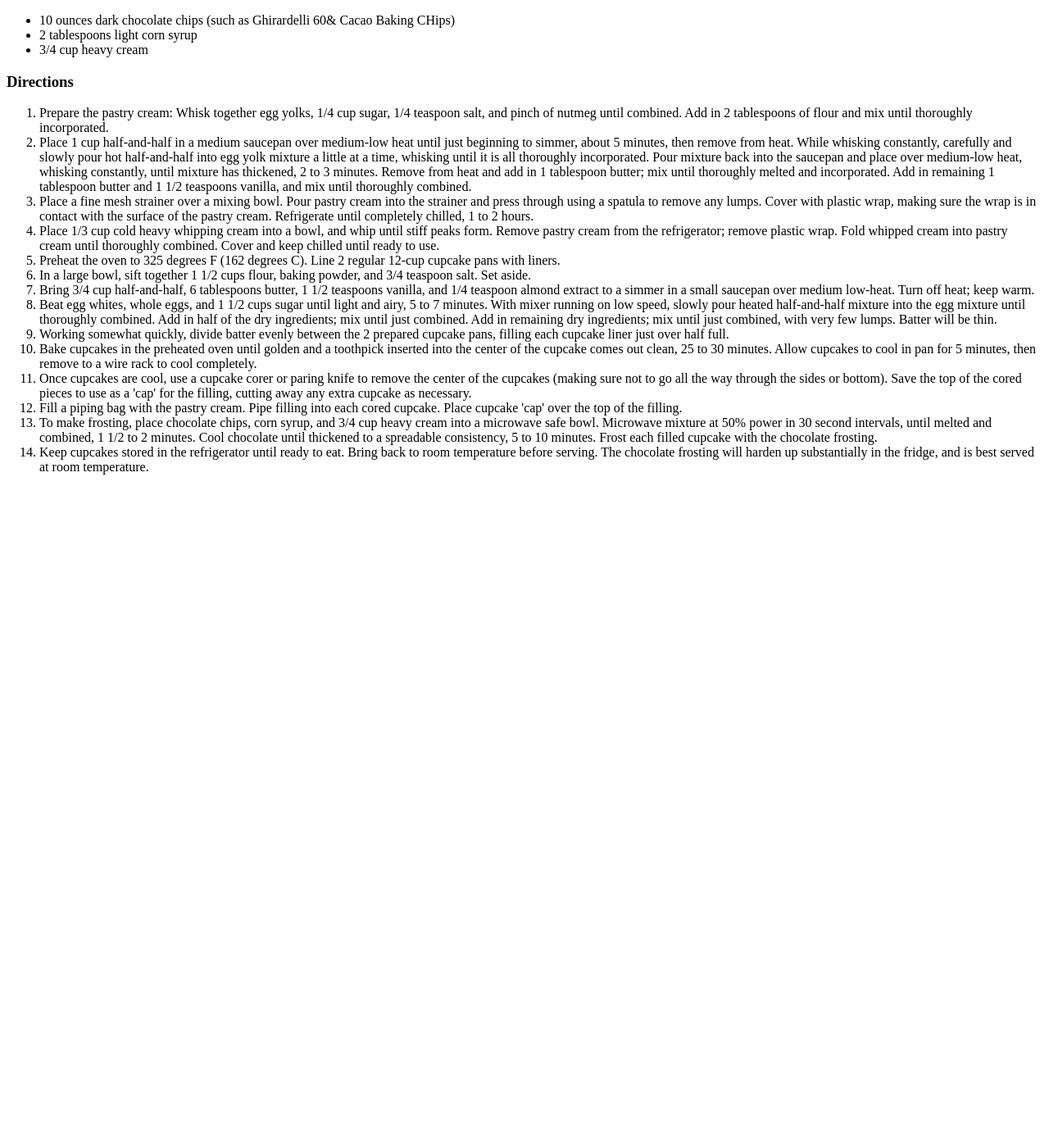
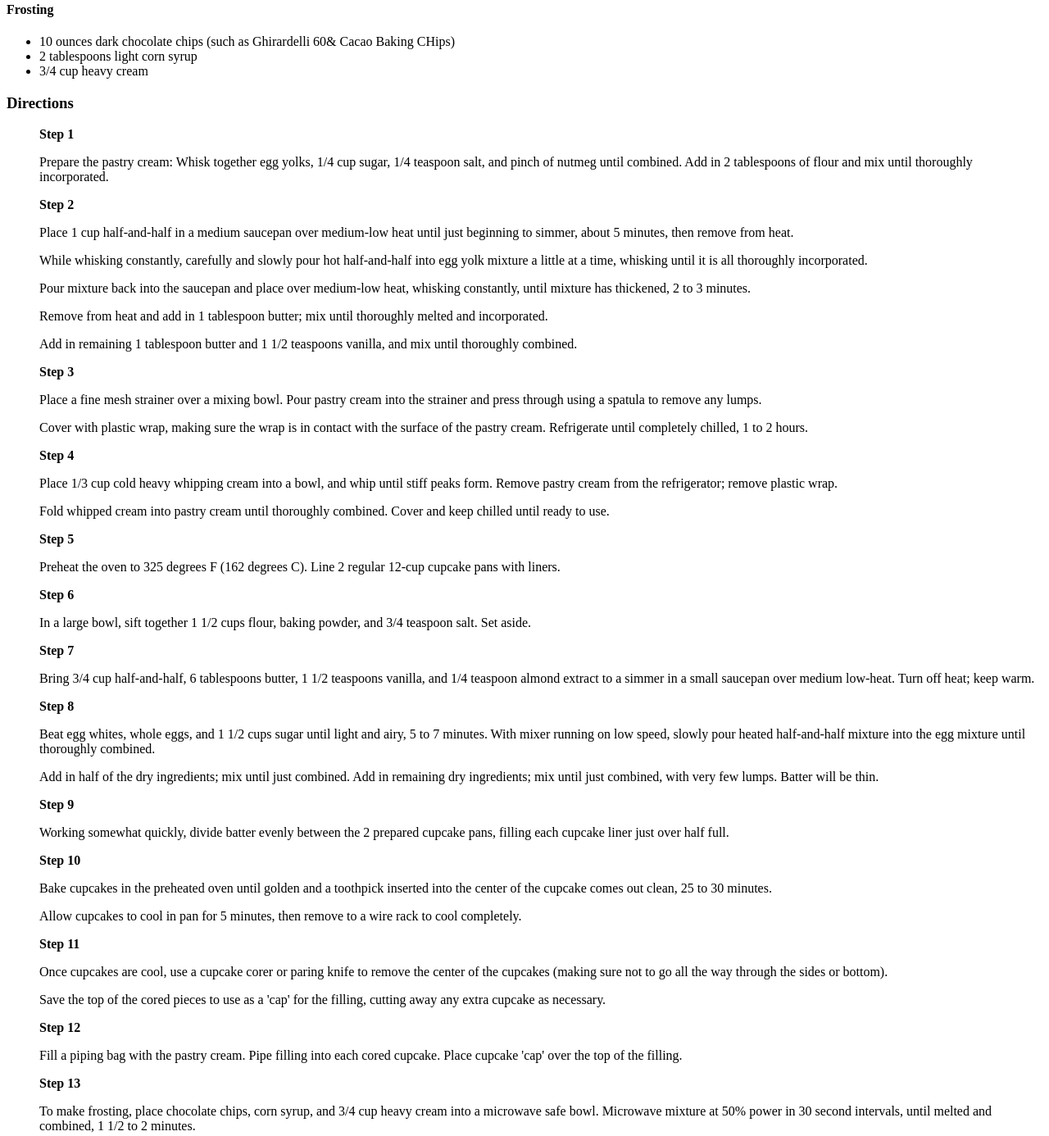
Before and after one commit to Hampzk/odin-recipes, a plain HTML site: page recipes/boston-cream-pie-cupcakes.html in a window 1280 px wide. Shown: the part 1135-2521 px from the top of the page at 82% size. Before the commit the page ends 1730 px from the top, so only its background shows below. Drawn offline with Linux system fonts and the light colour scheme.

Commit message:
add bolded texts in instructions headings

```diff
--- a/recipes/boston-cream-pie-cupcakes.html
+++ b/recipes/boston-cream-pie-cupcakes.html
@@ -5,8 +5,9 @@
     <title>Boston Cream Pie Cupcakes</title>
     </head>
     <body>
+        <a href="../index.html"><b>Back to main page</b></a>
         <h1>Boston Cream pie Cupcakes</h1>
-        <img src="../images/garlic-shrimp.jpeg" alt="Boston Cream pie Cupcake" width="400" height="400">
+        <img src="../images/boston-cream-pie-cupcake.jpg" alt="Boston Cream pie Cupcake" width="400" height="400">
             <h2>Description</h2>
             <p>
                 These Boston Cream Pie Cupcakes are to die for! Moist vanilla cake,
@@ -45,67 +46,122 @@
                                 <li>3/4 cup heavy cream</li>
                             </ul>
                             <h3>Directions</h3>
-                            <ol>
-                                <li>
-                                    Prepare the pastry cream: Whisk together egg yolks, 1/4 cup sugar, 1/4 teaspoon salt,
-                                    and pinch of nutmeg until combined. Add in 2 tablespoons of flour and mix until thoroughly incorporated.
+                            <ol style="list-style: none;">
+                                <li> <b>Step 1</b>
+                                    <p>
+                                        Prepare the pastry cream: Whisk together egg yolks, 1/4 cup sugar, 1/4 teaspoon salt,
+                                        and pinch of nutmeg until combined. Add in 2 tablespoons of flour and mix until thoroughly incorporated.
+                                    </p>
+                                </li>
+                                <li> <b>Step 2</b>
+                                    <p>
+                                        Place 1 cup half-and-half in a medium saucepan over medium-low heat until just beginning to simmer, about 5 minutes, then remove from heat.
+                                    </p>
+                                    <p>
+                                        While whisking constantly, carefully and slowly pour hot half-and-half into egg yolk mixture a little at a time, whisking until it is all thoroughly incorporated.
+                                    </p>
+                                    <p>
+                                        Pour mixture back into the saucepan and place over medium-low heat, whisking constantly, until mixture has thickened, 2 to 3 minutes.
+                                    </p>
+                                    <p>
+                                        Remove from heat and add in 1 tablespoon butter; mix until thoroughly melted and incorporated.
+                                    </p>
+                                    <p>
+                                        Add in remaining 1 tablespoon butter and 1 1/2 teaspoons vanilla, and mix until thoroughly combined.
+                                    </p>
+                                </li>
+                                <li> <b>Step 3</b>
+                                    <p>
+                                        Place a fine mesh strainer over a mixing bowl. Pour pastry cream into the strainer and press through using a spatula to remove any lumps.
+                                    </p>
+                                     <p>
+                                         Cover with plastic wrap, making sure the wrap is in contact with the surface of the pastry cream.
+                                         Refrigerate until completely chilled, 1 to 2 hours.
+                                    </p>
+                                </li>
+
+                                <li> <b>Step 4</b>
+                                    <p>  Place 1/3 cup cold heavy whipping cream into a bowl, and whip until stiff peaks form.
+                                         Remove pastry cream from the refrigerator; remove plastic wrap.
+                                    </p>
+
+                                     <p> Fold whipped cream into pastry cream until thoroughly combined.
+                                         Cover and keep chilled until ready to use.
+                                     </p>
 
                                 </li>
-                                <li>
-                                    Place 1 cup half-and-half in a medium saucepan over medium-low heat until just beginning to simmer, about 5 minutes, then remove from heat. While whisking constantly, carefully and slowly pour hot half-and-half into egg yolk mixture a little at a time, whisking until it is all thoroughly incorporated. Pour mixture back into the saucepan and place over medium-low heat, whisking constantly, until mixture has thickened, 2 to 3 minutes. Remove from heat and add in 1 tablespoon butter; mix until thoroughly melted and incorporated.
-                                    Add in remaining 1 tablespoon butter and 1 1/2 teaspoons vanilla, and mix until thoroughly combined.
+                                <li> <b>Step 5</b>
+                                    <p>
+                                        Preheat the oven to 325 degrees F (162 degrees C). Line 2 regular 12-cup cupcake pans with liners.
+                                    </p>
 
                                 </li>
-                                <li>
-                                     Place a fine mesh strainer over a mixing bowl. Pour pastry cream into the strainer and press through using a spatula to remove any lumps. Cover with plastic wrap, making sure the wrap is in contact with the surface of the pastry cream.
-                                     Refrigerate until completely chilled, 1 to 2 hours.
-                                </li>
-                                <li>
-                                    Place 1/3 cup cold heavy whipping cream into a bowl, and whip until stiff peaks form.
-                                     Remove pastry cream from the refrigerator; remove plastic wrap. Fold whipped cream into pastry cream until thoroughly combined.
-                                     Cover and keep chilled until ready to use.
+                                <li> <b>Step 6</b>
+                                    <p>
+                                        In a large bowl, sift together 1 1/2 cups flour, baking powder, and 3/4 teaspoon salt. Set aside.
+                                    </p>
 
                                 </li>
-                                <li>
-                                    Preheat the oven to 325 degrees F (162 degrees C). Line 2 regular 12-cup cupcake pans with liners.
+                                <li> <b>Step 7</b>
+                                    <p>
+                                        Bring 3/4 cup half-and-half, 6 tablespoons butter, 1 1/2 teaspoons vanilla, and 1/4 teaspoon almond extract to a simmer in a small saucepan over medium low-heat.
+                                        Turn off heat; keep warm.
+                                    </p>
 
                                 </li>
-                                <li>
-                                    In a large bowl, sift together 1 1/2 cups flour, baking powder, and 3/4 teaspoon salt. Set aside.
+                                <li> <b>Step 8</b>
+                                    <p>
+                                        Beat egg whites, whole eggs,  and 1 1/2 cups sugar until light and airy, 5 to 7 minutes. With mixer running on low speed, slowly pour heated half-and-half mixture into the egg mixture until thoroughly combined.
+                                    </p>
+                                        Add in half of the dry ingredients; mix until just combined. Add in remaining dry ingredients; mix until just combined, with very few lumps. Batter will be thin.
+                                </p>
+                                </li>
+                                <li> <b>Step 9</b>
+                                    <p>
+                                        Working somewhat quickly, divide batter evenly between the 2 prepared cupcake pans, filling each cupcake liner just over half full.
+                                    </p>
+                                </li>
+                                <li> <b>Step 10</b>
+                                    <p>
+                                        Bake cupcakes in the preheated oven until golden and a toothpick inserted into the center of the cupcake comes out clean, 25 to 30 minutes.
+                                    </p>
+                                    <p>
+                                        Allow cupcakes to cool in pan for 5 minutes, then remove to a wire rack to cool completely.
+                                    </p>
+                                </li>
+                                <li> <b>Step 11</b>
+                                    <p>
+                                        Once cupcakes are cool, use a cupcake corer or paring knife to remove the center of the cupcakes (making sure not to go all the way through the sides or bottom).
+                                    </p>
+                                    <p>
+                                        Save the top of the cored pieces to use as a 'cap' for the filling, cutting away any extra cupcake as necessary.
+                                    </p>
 
                                 </li>
-                                <li>
-                                    Bring 3/4 cup half-and-half, 6 tablespoons butter, 1 1/2 teaspoons vanilla, and 1/4 teaspoon almond extract to a simmer in a small saucepan over medium low-heat.
-                                    Turn off heat; keep warm.
+                                <li> <b>Step 12</b>
+                                    <p>
+                                        Fill a piping bag with the pastry cream. Pipe filling into each cored cupcake. Place cupcake 'cap' over the top of the filling.
+                                    </p>
 
                                 </li>
-                                <li>
-                                    Beat egg whites, whole eggs,  and 1 1/2 cups sugar until light and airy, 5 to 7 minutes. With mixer running on low speed, slowly pour heated half-and-half mixture into the egg mixture until thoroughly combined.
-                                    Add in half of the dry ingredients; mix until just combined. Add in remaining dry ingredients; mix until just combined, with very few lumps. Batter will be thin.
+                                <li> <b>Step 13</b>
+                                    <p>
+                                        To make frosting, place chocolate chips, corn syrup, and 3/4 cup heavy cream into a microwave safe bowl.
+                                         Microwave mixture at 50% power in 30 second intervals, until melted and combined, 1 1/2 to 2 minutes.
+                                    </p>
+                                    <p>
+                                        Cool chocolate until thickened to a spreadable consistency, 5 to 10 minutes. Frost each filled cupcake with the chocolate frosting.
+                                    </p>
                                 </li>
-                                <li>
-                                    Working somewhat quickly, divide batter evenly between the 2 prepared cupcake pans, filling each cupcake liner just over half full.
-                                </li>
-                                <li>
-                                    Bake cupcakes in the preheated oven until golden and a toothpick inserted into the center of the cupcake comes out clean, 25 to 30 minutes.
-                                    Allow cupcakes to cool in pan for 5 minutes, then remove to a wire rack to cool completely.
-                                </li>
-                                <li>
-                                    Once cupcakes are cool, use a cupcake corer or paring knife to remove the center of the cupcakes (making sure not to go all the way through the sides or bottom).
-                                    Save the top of the cored pieces to use as a 'cap' for the filling, cutting away any extra cupcake as necessary.
-                                </li>
-                                <li>
-                                    Fill a piping bag with the pastry cream. Pipe filling into each cored cupcake. Place cupcake 'cap' over the top of the filling.
-
-                                </li>
-                                <li>
-                                    To make frosting, place chocolate chips, corn syrup, and 3/4 cup heavy cream into a microwave safe bowl. Microwave mixture at 50% power in 30 second intervals, until melted and combined, 1 1/2 to 2 minutes.
-                                    Cool chocolate until thickened to a spreadable consistency, 5 to 10 minutes. Frost each filled cupcake with the chocolate frosting.
-                                </li>
-                                <li>
-                                    Keep cupcakes stored in the refrigerator until ready to eat. Bring back to room temperature before serving.
-                                     The chocolate frosting will harden up substantially in the fridge, and is best served at room temperature.
+                                <li> <b>Step 14</b>
+                                    <p>
+                                        Keep cupcakes stored in the refrigerator until ready to eat. Bring back to room temperature before serving.
+                                    </p>
+                                    <p>
+                                        The chocolate frosting will harden up substantially in the fridge, and is best served at room temperature.
+                                    </p>
                                 </li>
                             </ol>
+
     </body>
 </html>
```
Also changed, not shown: recipes/crispy-caesar-chicken-cutlets.html (+41 -16 lines), recipes/garlic-shrimp.html (+22 -10 lines).
